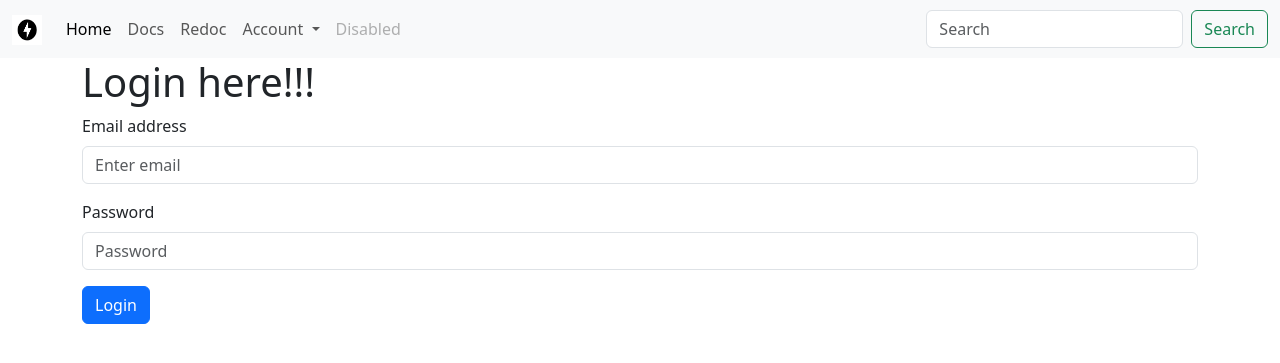
After one commit to DharaniDJ/Listify_App, a FastAPI app: template templates/login.html in a window 1280 px wide. The commit adds this page. Shown: the top 363 px of the page. Run offline with FastAPI, Linux system fonts and the light colour scheme; the template is opened without the code that fills it, so the values that code supplies are empty.

Commit message:
implemented user login template

```diff
--- a/main.py
+++ b/main.py
@@ -5,6 +5,7 @@ from models import Base
 from routers import users, items, login
 from webapps.routers import items as web_items
 from webapps.routers import users as web_users
+from webapps.routers import auth as web_auth
 from fastapi.staticfiles import StaticFiles
 
 
@@ -37,3 +38,4 @@ app.include_router(items.router)
 app.include_router(login.router)
 app.include_router(web_items.router)
 app.include_router(web_users.router)
+app.include_router(web_auth.router)
--- a/templates/base.html
+++ b/templates/base.html
@@ -9,11 +9,10 @@
     {% include 'navbar.html' %}
     {% block content %}
     {% endblock %}
-    <script>
-        <!--Javascript Bundle with popper-->
-        <script src="https://cdn.jsdelivr.net/npm/bootstrap@5.3.0-alpha2/dist/js/bootstrap.bundle.min.js"></script>
-        {% block script %}
-        {% endblock %}
-    </script>
+
+    <script src="https://cdn.jsdelivr.net/npm/bootstrap@5.3.0-alpha2/dist/js/bootstrap.bundle.min.js"></script>
+    {% block script %}
+    {% endblock %}
+
 </body>
 </html>
--- /dev/null
+++ b/templates/login.html
@@ -0,0 +1,22 @@
+{% extends 'base.html' %}
+
+{% block title %}
+    <title>Login Page</title>
+{% endblock %}
+
+{% block content %}
+    <div class="container">
+        <h1>Login here!!!</h1>
+        <form>
+            <div class="mb-3">
+              <label for="email" class="form-label">Email address</label>
+              <input type="email" required class="form-control" name="email" aria-describedby="emailHelp" placeholder="Enter email">
+            </div>
+            <div class="mb-3">
+              <label for="password" class="form-label">Password</label>
+              <input type="password" required class="form-control" name="password" placeholder="Password">
+            </div>
+            <button type="submit" class="btn btn-primary">Login</button>
+        </form>
+    </div>
+{% endblock %}
--- a/templates/navbar.html
+++ b/templates/navbar.html
@@ -18,12 +18,12 @@
             <a class="nav-link" href="/redoc">Redoc</a>
           </li>
           <li class="nav-item dropdown">
-            <a class="nav-link dropdown-toggle" href="/register" role="button" data-bs-toggle="dropdown" aria-expanded="false">
-              Register
+            <a class="nav-link dropdown-toggle" href="#" role="button" data-bs-toggle="dropdown" aria-expanded="false">
+              Account
             </a>
             <ul class="dropdown-menu">
               <li><a class="dropdown-item" href="/register">Register</a></li>
-              <li><a class="dropdown-item" href="#">Login</a></li>
+              <li><a class="dropdown-item" href="/login">Login</a></li>
               <li><hr class="dropdown-divider"></li>
               <li><a class="dropdown-item" href="#">Something else here</a></li>
             </ul>
```
Also changed, not shown: webapps/routers/auth.py (added, +9 -0 lines).
